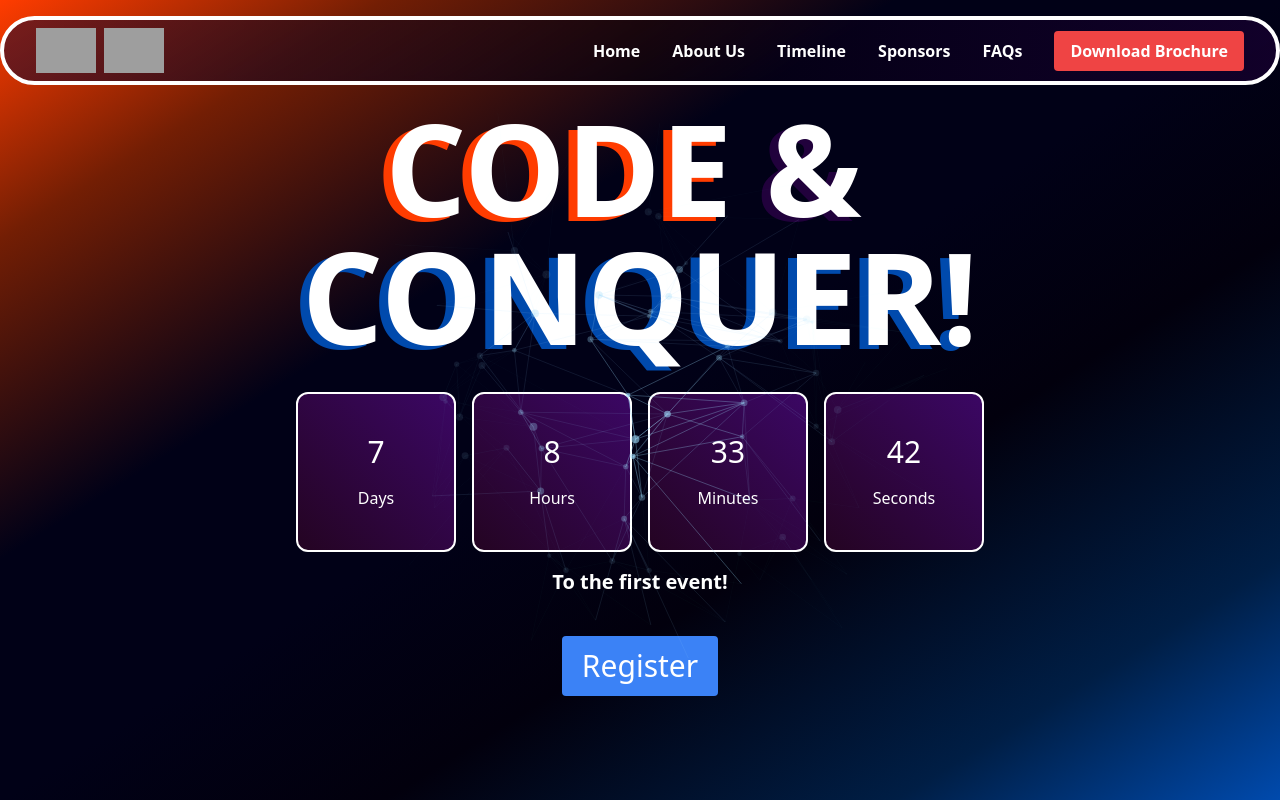
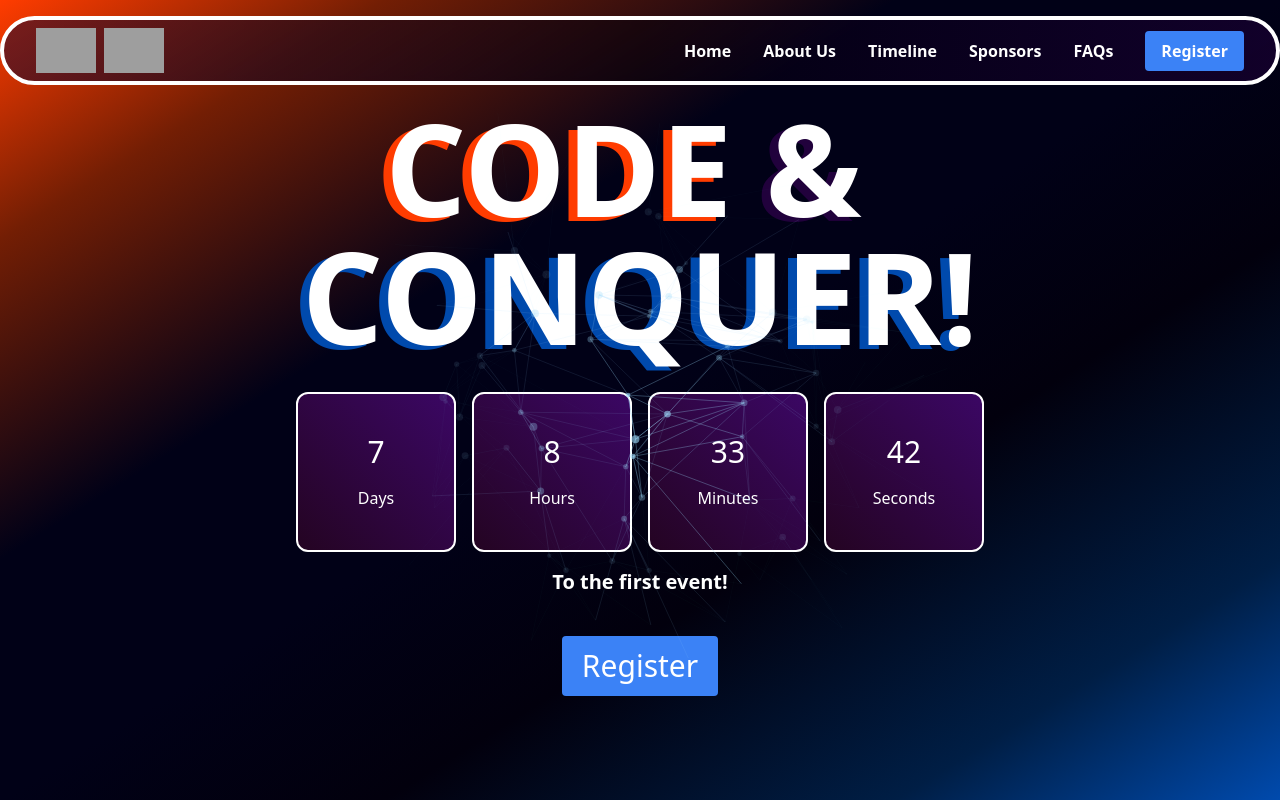
Before and after one commit to Codechef-VITC-Student-Chapter/code-and-conquer, a React (Vite) app: page / in a window 1280 px wide. Shown: the top 800 px of the page. Built offline with nearby package versions, Linux system fonts and the light colour scheme; grey boxes are pictures that could not be loaded.

Commit message:
commented brochure

```diff
--- a/src/components/NavBar.jsx
+++ b/src/components/NavBar.jsx
@@ -74,18 +74,18 @@ const NavBar = () => {
             )}
           </ul>
           <div className="flex flex-col gap-4 mt-4 md:mt-0 md:flex-row md:items-center">
-            <a
+            {/* <a
               href="https://drive.google.com/file/d/1tzuxo7iRGA28IaR3gvf5O5aLJd7bHSNr/view?usp=sharing"
               className="bg-red-500 text-white font-bold text-md px-4 py-2 rounded"
             >
               Download Brochure
-            </a>
-            {/* <button
+            </a> */}
+            <button
               onClick={() => setModalOpen(true)}
               className="bg-blue-500 text-white font-bold text-md px-4 py-2 rounded"
             >
               Register
-            </button> */}
+            </button>
           </div>
         </div>{' '}
       </div>
```
